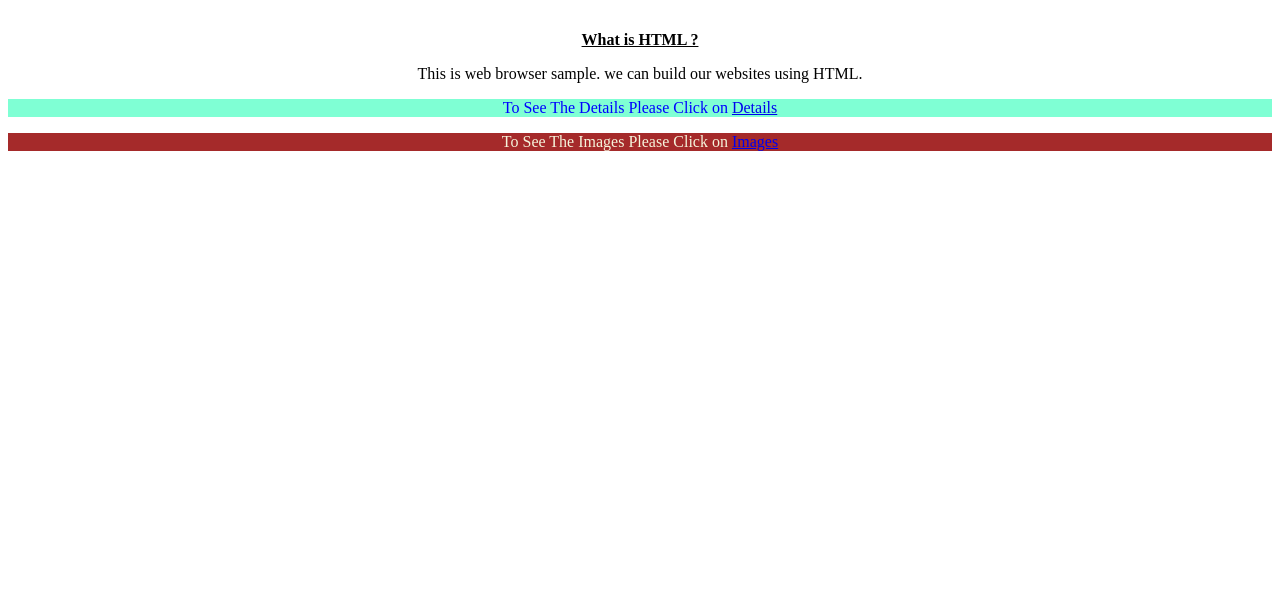
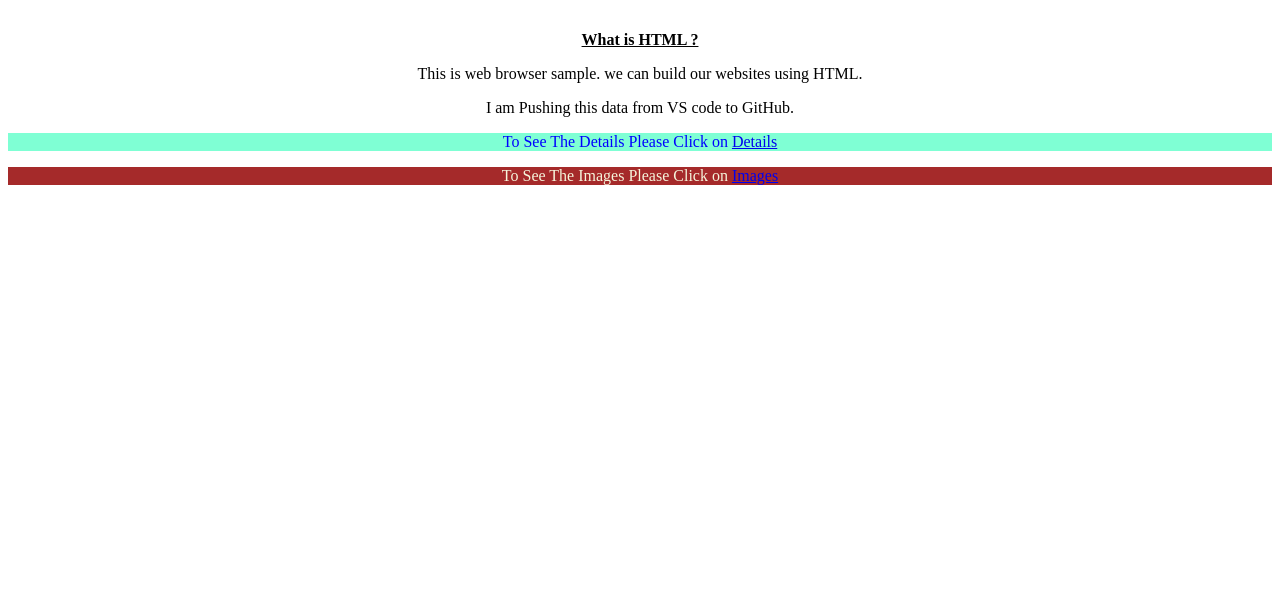
Before and after one commit to Shimam5/Tester, a plain HTML site: page index.html in a window 1280 px wide. Shown: the part 211-800 px from the top of the page. Drawn offline with Linux system fonts and the light colour scheme.

Commit message:
added to index a message

```diff
--- a/index.html
+++ b/index.html
@@ -13,6 +13,7 @@
         <h1 style="color:green">HTML </h1>
         <p> <u><b>What is HTML ?</b></u></p>
         <p >  This is web browser sample. we can build our websites using HTML.</p>
+        <p> I am Pushing this data from VS code  to GitHub. </p>
         <div style="color: blue;background-color: aquamarine;">
             <p> To See The Details Please Click on
             <a href="details.html">Details</a></p>
```
